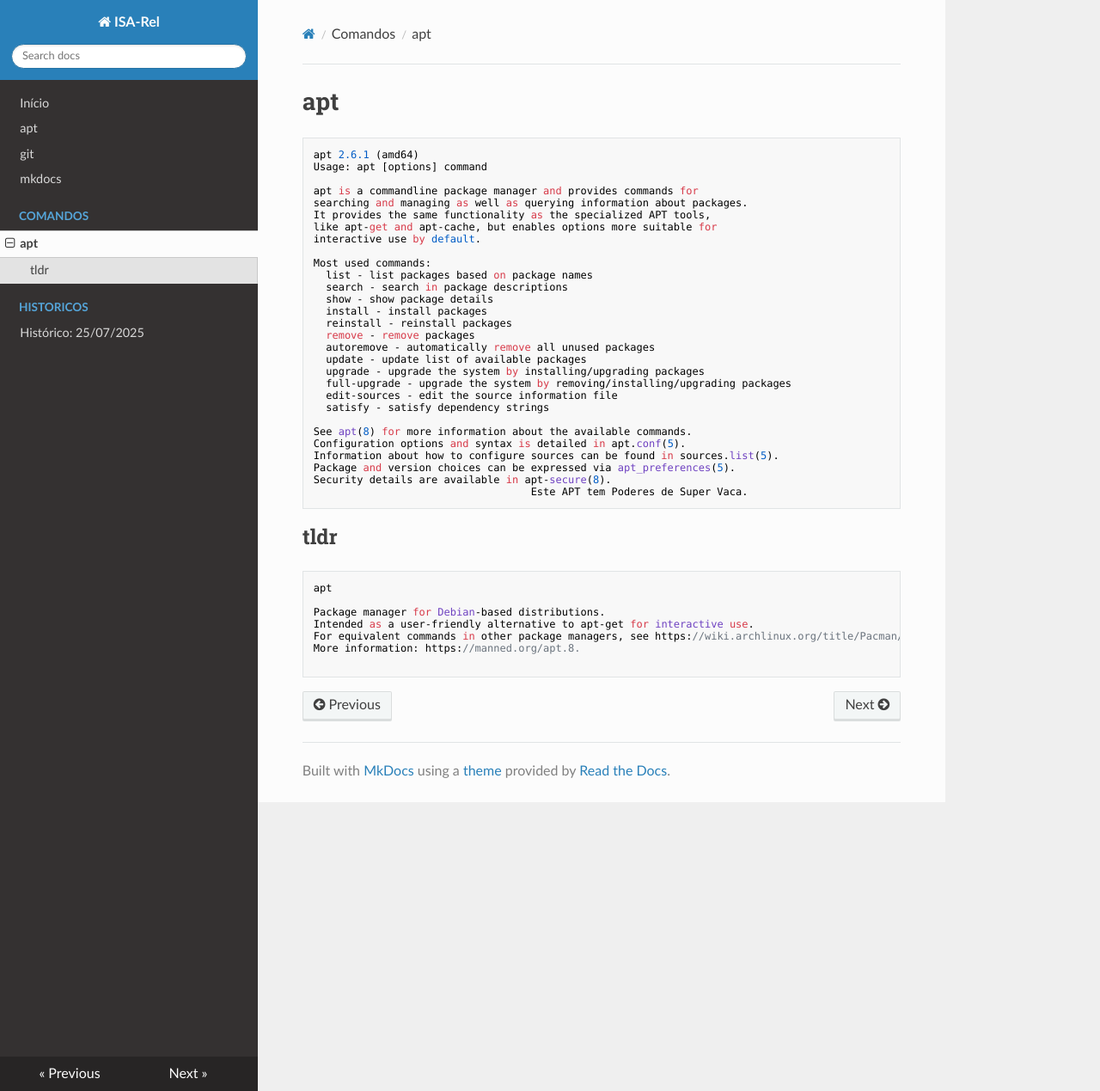
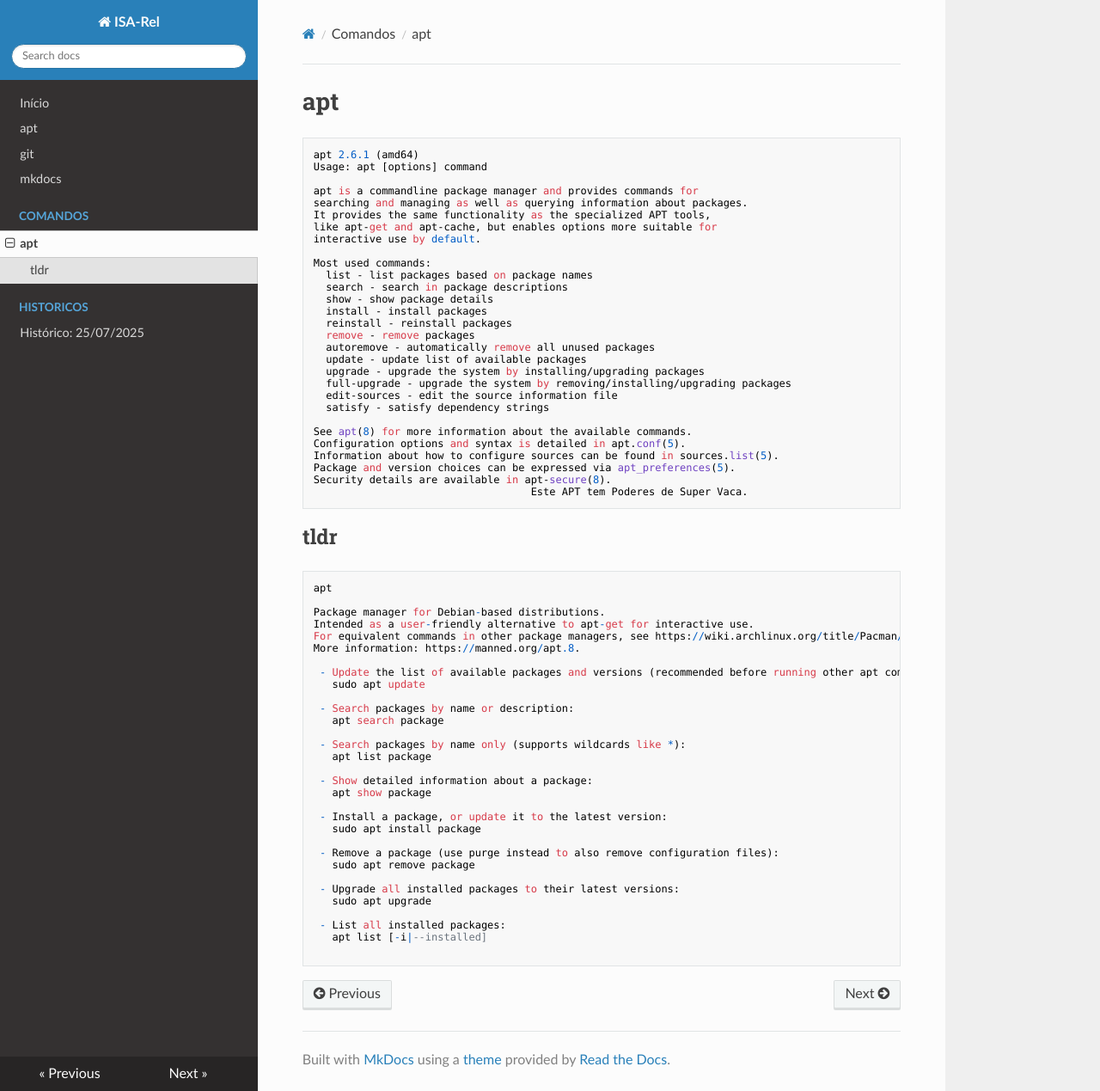
Before and after one commit to tcandido-pixel/isa-rel-2025-1, an MkDocs documentation site: the page built from docs/comandos/apt.md, in a window 1280 px wide and 1269 px high. Shown: the whole window at 86% size. Built offline with MkDocs 1.6.1, drawn with Linux system fonts in a browser that asks for light colours; nearby versions of some CDN libraries.

Commit message:
Update apt.md

````diff
--- a/docs/comandos/apt.md
+++ b/docs/comandos/apt.md
@@ -41,4 +41,28 @@ Intended as a user-friendly alternative to apt-get for interactive use.
 For equivalent commands in other package managers, see https://wiki.archlinux.org/title/Pacman/Rosetta.
 More information: https://manned.org/apt.8.
 
+ - Update the list of available packages and versions (recommended before running other apt commands):
+   sudo apt update
+
+ - Search packages by name or description:
+   apt search package
+
+ - Search packages by name only (supports wildcards like *):
+   apt list package
+
+ - Show detailed information about a package:
+   apt show package
+
+ - Install a package, or update it to the latest version:
+   sudo apt install package
+
+ - Remove a package (use purge instead to also remove configuration files):
+   sudo apt remove package
+
+ - Upgrade all installed packages to their latest versions:
+   sudo apt upgrade
+
+ - List all installed packages:
+   apt list [-i|--installed]
+
 ```
````
